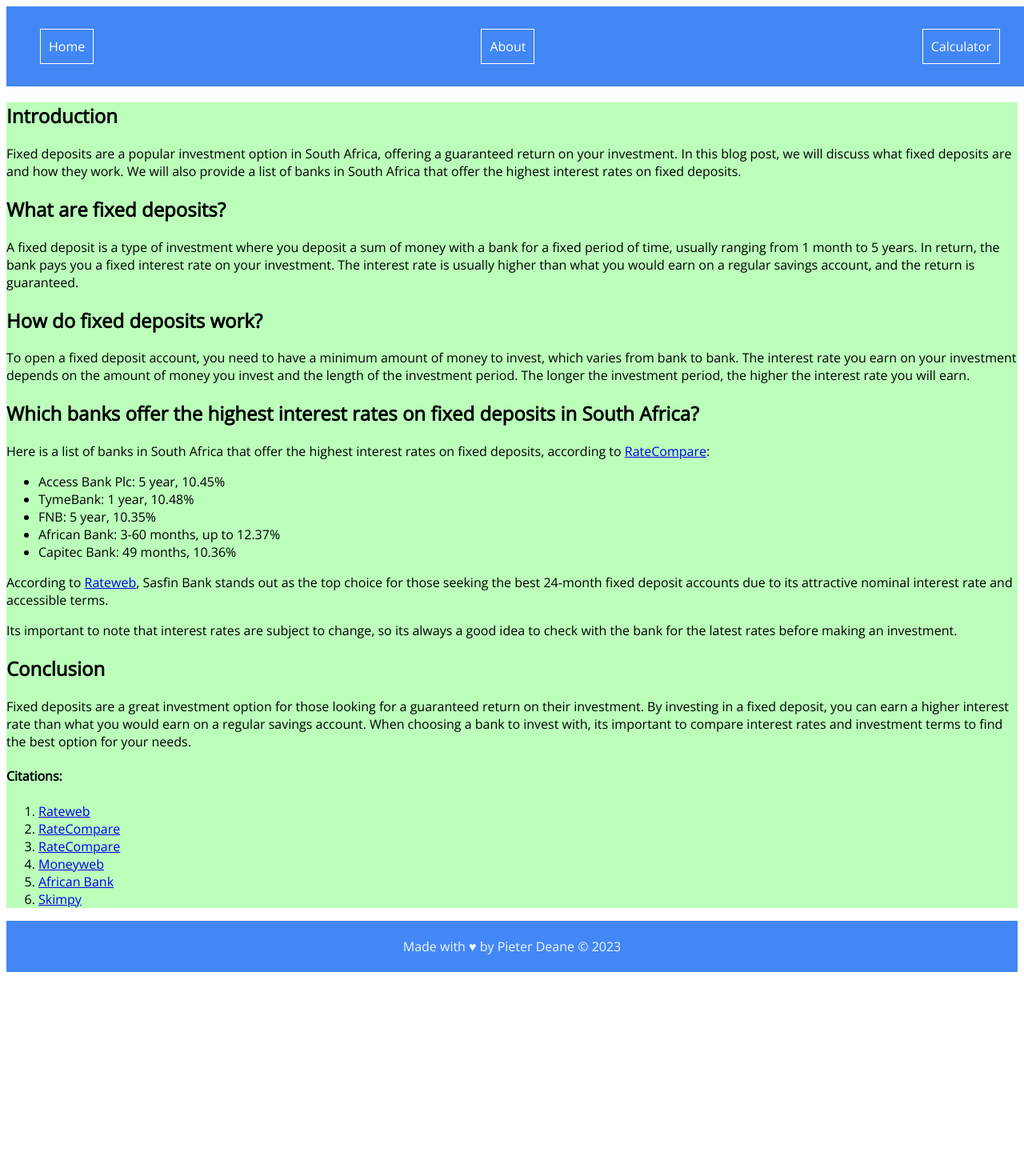
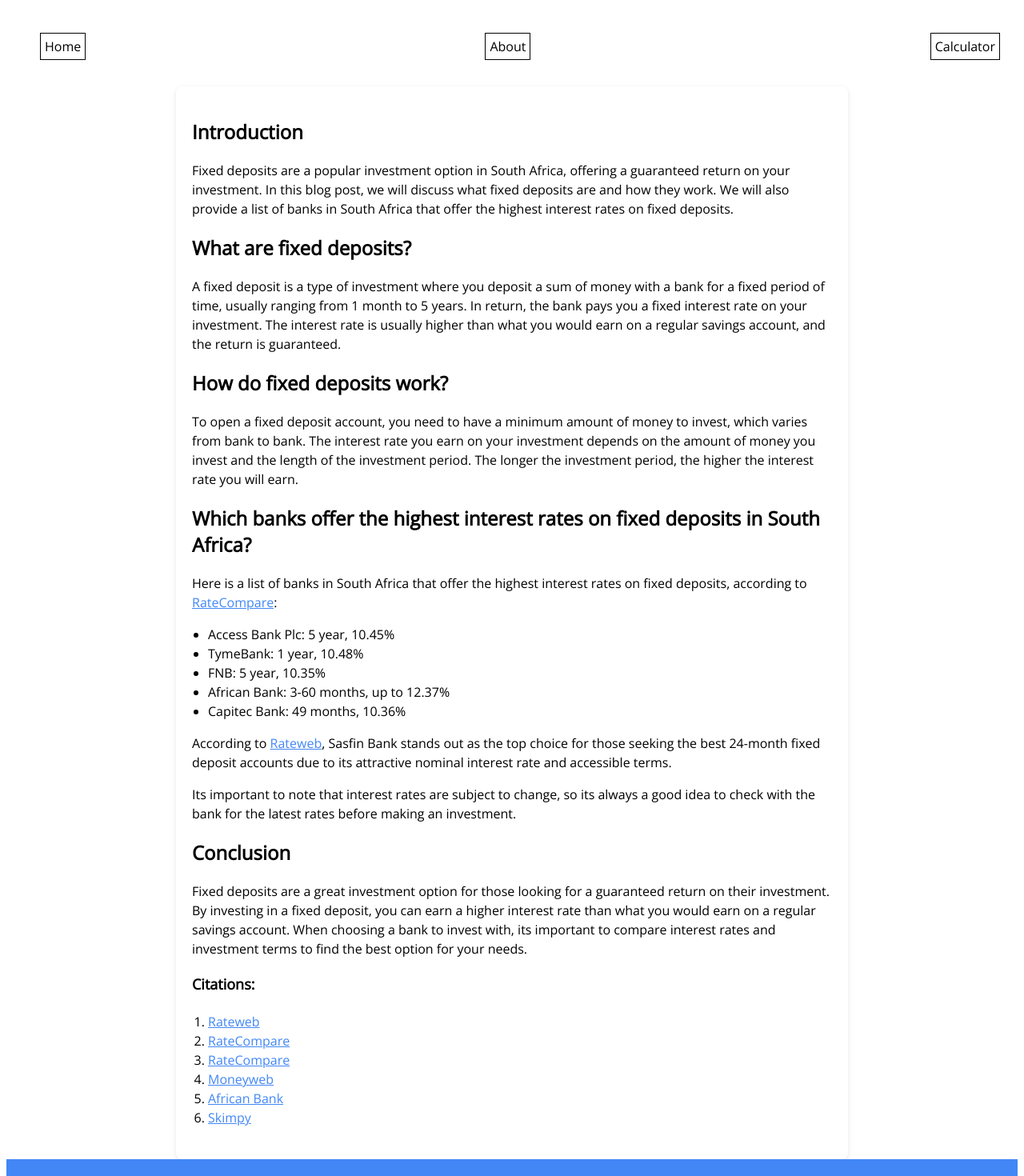
Before and after one commit to Pieter1821/FDinterest-calculator, a React (Vite) app: page /about in a window 1280 px wide. Shown: the top 1470 px of the page at 80% size. Before the commit the page ends 1223 px from the top, so only its background shows below. Built offline with nearby package versions, Linux system fonts and the light colour scheme; no server answers; a web font is replaced by a local one.

Commit message:
added a adsense components also updated styling

```diff
--- a/index.html
+++ b/index.html
@@ -8,6 +8,7 @@
 <link rel="preconnect" href="https://fonts.gstatic.com" crossorigin>
 <link href="https://fonts.googleapis.com/css2?family=Open+Sans:wght@300&family=Rubik+Iso&display=swap" rel="stylesheet">
 
+
     <title>FD interest Calculator </title>
   </head>
   <body>
--- /dev/null
+++ b/src/components/AdSense.jsx
@@ -0,0 +1,34 @@
+import React, { useEffect, useRef } from 'react';
+
+const AdSenseComponent = () => {
+  const adRef = useRef(null);
+
+  useEffect(() => {
+    const adElement = adRef.current;
+
+    if (adElement && adElement.childNodes.length === 0) {
+      // Load AdSense script asynchronously
+      const script = document.createElement('script');
+      script.src = 'https://pagead2.googlesyndication.com/pagead/js/adsbygoogle.js';
+      script.async = true;
+      document.head.appendChild(script);
+
+      // Define and initialize AdSense ads
+      window.adsbygoogle = window.adsbygoogle || [];
+      window.adsbygoogle.push({});
+    }
+  }, []);
+
+  return (
+    <div className="ad-container" ref={adRef}>
+      <ins className="adsbygoogle"
+           style={{ display: 'block' }}
+           data-ad-client={import.meta.env.VITE_REACT_APP_AD_CLIENT_ID}
+           data-ad-slot={import.meta.env.VITE_REACT_APP_AD_SLOT_ID}
+           data-ad-format="auto"
+           data-full-width-responsive="true"></ins>
+    </div>
+  );
+};
+
+export default AdSenseComponent;
--- a/src/pages/About.jsx
+++ b/src/pages/About.jsx
@@ -1,3 +1,4 @@
+import AdSenseComponent from '../components/AdSense';
 import '../styles/About.scss'
 
 
@@ -81,6 +82,7 @@ const About = () => {
           <a href="https://www.skimpy.co.za/Fixed-deposits">Skimpy</a>
         </li>
       </ol>
+      <AdSenseComponent/>
     </div>
   );
 };
--- a/src/pages/Home.jsx
+++ b/src/pages/Home.jsx
@@ -1,4 +1,5 @@
-import '../styles/Home.scss'
+import React from 'react';
+import '../styles/Home.scss';
 
 
 const Home = () => {
--- a/src/styles/About.scss
+++ b/src/styles/About.scss
@@ -1,7 +1,73 @@
 @import 'variables';
 
+.about-container {
+    max-width: 800px;
+    margin: 0 auto;
+    padding: 20px;
+    background-color: #fff;
+    border-radius: 8px;
+    box-shadow: 0px 2px 6px rgba(0, 0, 0, 0.1);
 
-.about-container{
-    background-color: $primary-color;
+    @media (max-width: 768px) {
+        padding: 15px;
+        border-radius: 0;
+        box-shadow: none;
+    }
 
-}
+    h2 {
+        margin-top: 20px;
+        font-size: 24px;
+    }
+
+    p {
+        margin-top: 10px;
+        font-size: 16px;
+        line-height: 1.5;
+    }
+
+    a {
+        color: #4287f5;
+        text-decoration: underline;
+    }
+
+    ul {
+        margin-top: 10px;
+        padding-left: 20px;
+    }
+
+    li {
+        font-size: 16px;
+        line-height: 1.5;
+    }
+
+    h4 {
+        margin-top: 20px;
+        font-size: 18px;
+        font-weight: bold;
+    }
+
+    ol {
+        margin-top: 10px;
+        padding-left: 20px;
+    }
+    .ad-container {
+        display: flex;
+        justify-content: space-between;
+        align-items: center;
+        margin-top: 20px;
+
+        @media (max-width: 768px) {
+          flex-direction: column;
+        }
+      }
+
+      .ad-image {
+        max-width: 45%;
+        height: auto;
+
+        @media (max-width: 768px) {
+          max-width: 100%;
+          margin-top: 10px;
+        }
+      }
+    }
--- a/src/styles/Home.scss
+++ b/src/styles/Home.scss
@@ -1,16 +1,38 @@
 .home-container {
     display: flex;
+    flex-direction: column;
     justify-content: center;
     align-items: center;
     height: 100vh;
     width: 100%;
-
-
-    background-color: rgba(0, 255, 0, 0.267);
+    background-image: url('../assets/homepagepic.jpg');
+    background-repeat: no-repeat;
+    background-size: cover;
+    background-position: center;
+    background-attachment: fixed;
+    opacity: 0.3;
 
     h1 {
+        font-size: 40px;
+        color: whitesmoke;
+        text-align: center;
+        margin-bottom: 20px;
+    }
+
+    p {
         font-size: 24px;
-        color: #333;
+        color: whitesmoke;
         text-align: center;
     }
+
+    @media (max-width: 768px) {
+        h1 {
+            font-size: 32px;
+            margin-bottom: 10px;
+        }
+
+        p {
+            font-size: 20px;
+        }
+    }
 }
--- a/src/styles/interestcalculator.scss
+++ b/src/styles/interestcalculator.scss
@@ -1,16 +1,3 @@
-@import 'variables';
-
-
-
-.calculator-container {
-  max-width: 400px;
-  margin: 0 auto;
-  padding: 20px;
-  border: 1px solid #ccc;
-  border-radius: 8px;
-  box-shadow: 0 2px 4px rgba(0, 0, 0, 0.1);
-  background-color: $primary-color;
-}
 
 .calculator-title {
   font-size: 24px;
@@ -69,3 +56,23 @@
 .result-fields {
   margin-top: 20px;
 }
+
+@media (max-width: 768px) {
+  .calculator-title {
+    font-size: 20px;
+  }
+
+  .input-label {
+    font-size: 14px;
+  }
+
+  .form-control {
+    font-size: 14px;
+    padding: 8px;
+  }
+
+  .btn {
+    padding: 8px 16px;
+    font-size: 14px;
+  }
+}
--- a/src/styles/navbar.scss
+++ b/src/styles/navbar.scss
@@ -6,9 +6,12 @@
     width: 100%;
     height: 80px;
     padding: 10px;
-    background-color: #4287f5;
-    margin:auto
+    margin: auto;
 
+    @media (max-width: 768px) {
+        height: 200px;
+        width: 100%;
+    }
 }
 
 .links-container {
@@ -20,17 +23,21 @@
     padding: 5px;
 
 
-     a {
+    @media (max-width: 768px) {
+        flex-direction: column;
+        align-items: flex-start;
+        padding: 10px;
+    }
 
-        border: solid 1px white;
-        background-color: $secondary-color;
+    a {
+        border: solid 1px black;
+        background-color: white;
         text-decoration: none;
-        padding: 10px;
-        color: white;
+        padding: 5px;
+        color: black;
 
-
-
+        @media (max-width: 768px) {
+            margin-top: 5px;
+        }
+    }
 }
-
-
-}
```
Also changed, not shown: src/assets/homepagepic.jpg (added), 1 other file (tests, documents, lock files or other folders).
